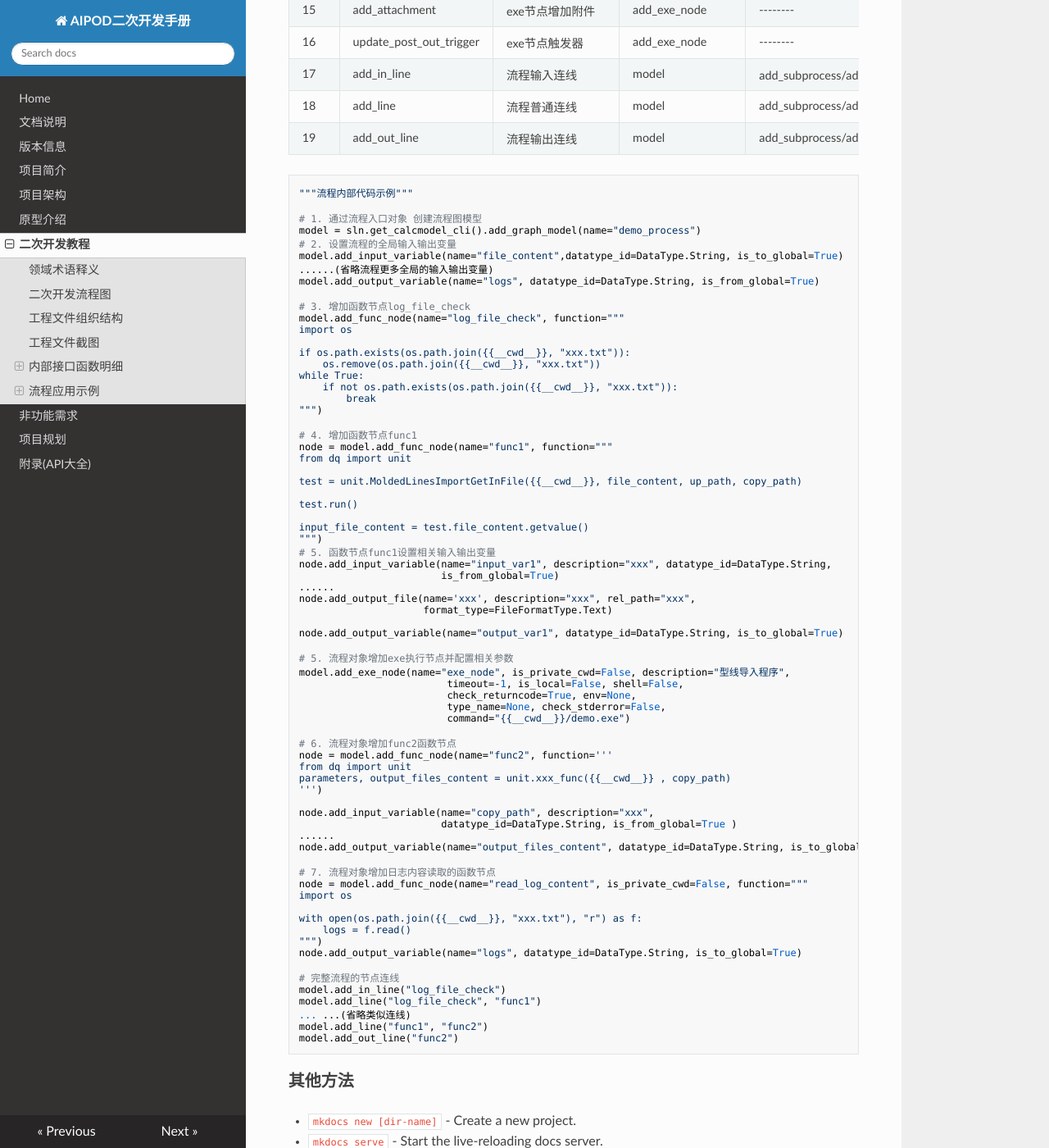
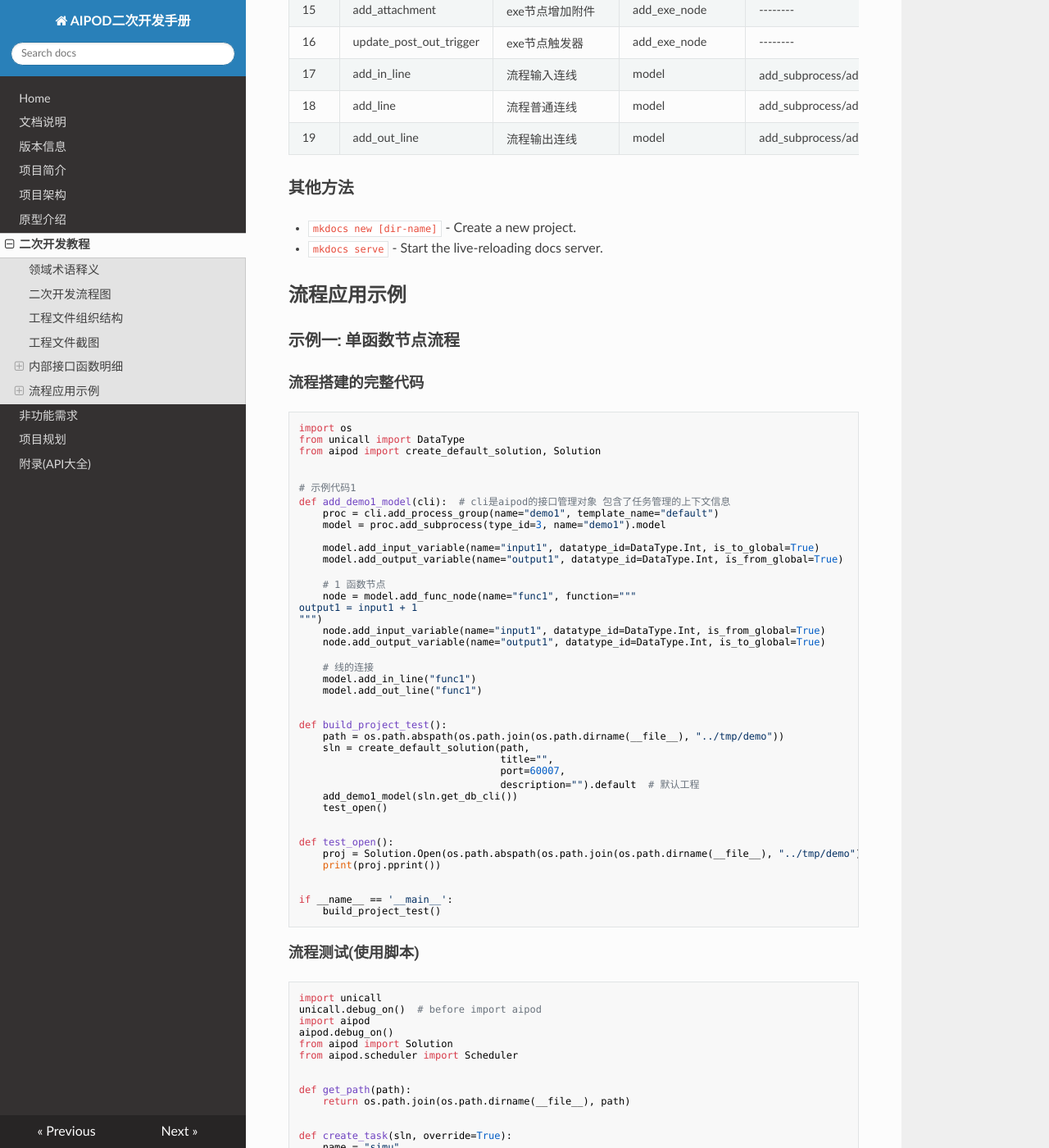
Before and after one commit to solheng/UnilabDoc, an MkDocs documentation site: the page built from docs/二次开发教程.md, in a window 1280 px wide and 1400 px high, scrolled down 2950 px. Shown: the whole window at 82% size. Built offline with MkDocs 1.6.1, drawn with Linux system fonts in a browser that asks for light colours; nearby versions of some CDN libraries.

Commit message:
精简流程侧代码示例

```diff
--- a/docs/二次开发教程.md
+++ b/docs/二次开发教程.md
@@ -91,79 +91,6 @@
 | 17 | add_in_line | 流程输入连线 |model |add_subprocess/add_graph_model等均可 |
 | 18 | add_line | 流程普通连线 |model |add_subprocess/add_graph_model |
 | 19 | add_out_line | 流程输出连线 |model |add_subprocess/add_graph_model |
-
-    """流程内部代码示例"""
-
-    # 1. 通过流程入口对象 创建流程图模型
-    model = sln.get_calcmodel_cli().add_graph_model(name="demo_process")
-    # 2. 设置流程的全局输入输出变量
-    model.add_input_variable(name="file_content",datatype_id=DataType.String, is_to_global=True)
-    ......(省略流程更多全局的输入输出变量)
-    model.add_output_variable(name="logs", datatype_id=DataType.String, is_from_global=True)
-
-    # 3. 增加函数节点log_file_check
-    model.add_func_node(name="log_file_check", function="""
-    import os
-
-    if os.path.exists(os.path.join({{__cwd__}}, "xxx.txt")):
-        os.remove(os.path.join({{__cwd__}}, "xxx.txt"))
-    while True:
-        if not os.path.exists(os.path.join({{__cwd__}}, "xxx.txt")):
-            break
-    """)
-
-    # 4. 增加函数节点func1
-    node = model.add_func_node(name="func1", function="""
-    from dq import unit
-
-    test = unit.MoldedLinesImportGetInFile({{__cwd__}}, file_content, up_path, copy_path)
-
-    test.run()
-
-    input_file_content = test.file_content.getvalue()
-    """)
-    # 5. 函数节点func1设置相关输入输出变量
-    node.add_input_variable(name="input_var1", description="xxx", datatype_id=DataType.String,
-                            is_from_global=True)
-    ......
-    node.add_output_file(name='xxx', description="xxx", rel_path="xxx",
-                         format_type=FileFormatType.Text)
-
-    node.add_output_variable(name="output_var1", datatype_id=DataType.String, is_to_global=True)
-
-    # 5. 流程对象增加exe执行节点并配置相关参数
-    model.add_exe_node(name="exe_node", is_private_cwd=False, description="型线导入程序",
-                             timeout=-1, is_local=False, shell=False,
-                             check_returncode=True, env=None,
-                             type_name=None, check_stderror=False,
-                             command="{{__cwd__}}/demo.exe")
-
-    # 6. 流程对象增加func2函数节点
-    node = model.add_func_node(name="func2", function='''
-    from dq import unit
-    parameters, output_files_content = unit.xxx_func({{__cwd__}} , copy_path)
-    ''')
-
-    node.add_input_variable(name="copy_path", description="xxx",
-                            datatype_id=DataType.String, is_from_global=True )
-    ......
-    node.add_output_variable(name="output_files_content", datatype_id=DataType.String, is_to_global=True)
-
-    # 7. 流程对象增加日志内容读取的函数节点
-    node = model.add_func_node(name="read_log_content", is_private_cwd=False, function="""
-    import os
-
-    with open(os.path.join({{__cwd__}}, "xxx.txt"), "r") as f:
-        logs = f.read()
-    """)
-    node.add_output_variable(name="logs", datatype_id=DataType.String, is_to_global=True)
-
-    # 完整流程的节点连线
-    model.add_in_line("log_file_check")
-    model.add_line("log_file_check", "func1")
-    ... ...(省略类似连线)
-    model.add_line("func1", "func2")
-    model.add_out_line("func2")
 
 ### 其他方法
 * `mkdocs new [dir-name]` - Create a new project.
```
